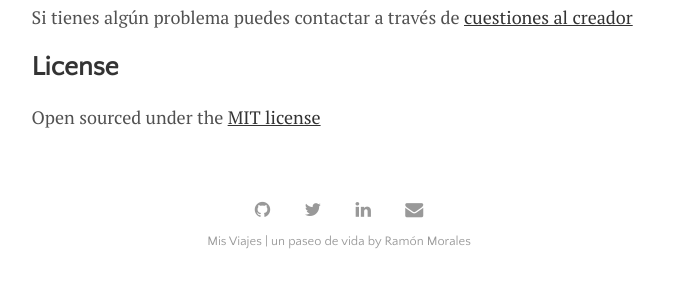
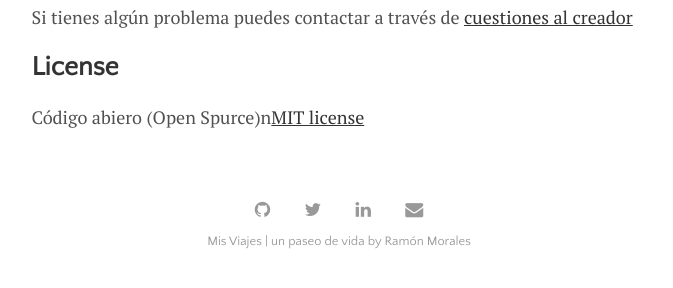
Before and after one commit to moguimon/Viajes, a Jekyll site: the page built from menu/contacto.md, in a window 1280 px wide. Shown: the part 217-505 px from the top of the page, without its empty margins (301-974 px from the left). Built offline with Jekyll 4.4.1, drawn with Linux system fonts in a browser that asks for light colours.

Commit message:
Update contacto.md

```diff
--- a/menu/contacto.md
+++ b/menu/contacto.md
@@ -6,4 +6,4 @@ title: Contacto
 Si tienes algún problema puedes contactar a través de <!--[correo electrónico](moguimon@gmail.com), o -->[cuestiones al creador](https://github.com/moguimon/Viajes/issues/new)
 
 ## License
-Open sourced under the [MIT license]({{site.baseurl}}/LICENSE.html)
+Código abiero (Open Spurce)n[MIT license]({{site.baseurl}}/LICENSE.html)
```
